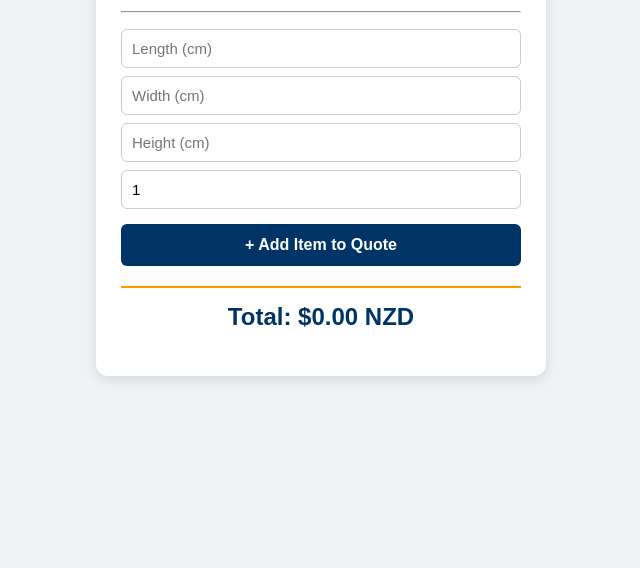
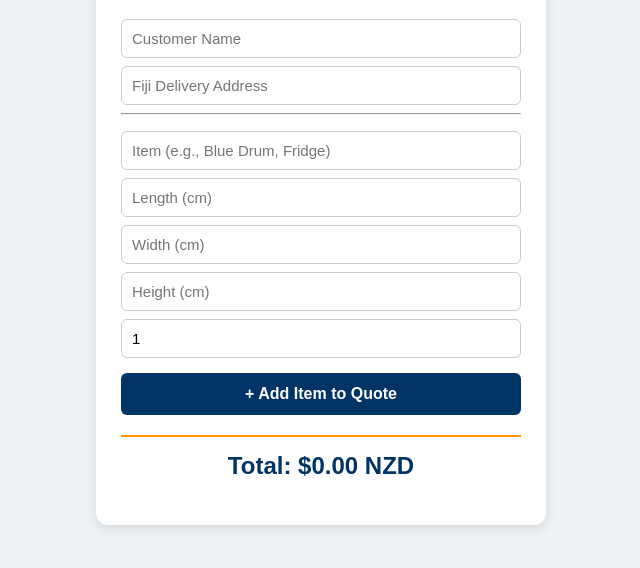
Before and after one commit to williamqoro6909-blip/Lomah-calculator, a plain HTML site: page index.html in a window 1280 px wide. Shown: the part 136-704 px from the top of the page, without its empty margins (319-959 px from the left). Drawn offline with Linux system fonts and the light colour scheme.

Commit message:
Update index.html

```diff
--- a/index.html
+++ b/index.html
@@ -4,21 +4,23 @@
     <meta charset="UTF-8">
     <meta name="viewport" content="width=device-width, initial-scale=1.0">
     <title>Lomah Pacific Calculator</title>
+    <!-- Connects your CSS file so you can style the page -->
     <link rel="stylesheet" href="style.css">
-</html>
+</head>
 <body>
 
-</body>
     <div class="card">
         <h1>🚢 Lomah Pacific</h1>
         <p>Door-to-Door NZ to Fiji Quote ($600/m³)</p>
 
-
+        <!-- Customer Details -->
+        <input type="text" id="customerName" placeholder="Customer Name">
+        <input type="text" id="fijiAddress" placeholder="Fiji Delivery Address">
 
         <hr>
 
         <!-- Cargo Measurements (in cm) -->
-
+        <input type="text" id="itemName" placeholder="Item (e.g., Blue Drum, Fridge)">
         <input type="number" id="length" placeholder="Length (cm)">
         <input type="number" id="width" placeholder="Width (cm)">
         <input type="number" id="height" placeholder="Height (cm)">
```
